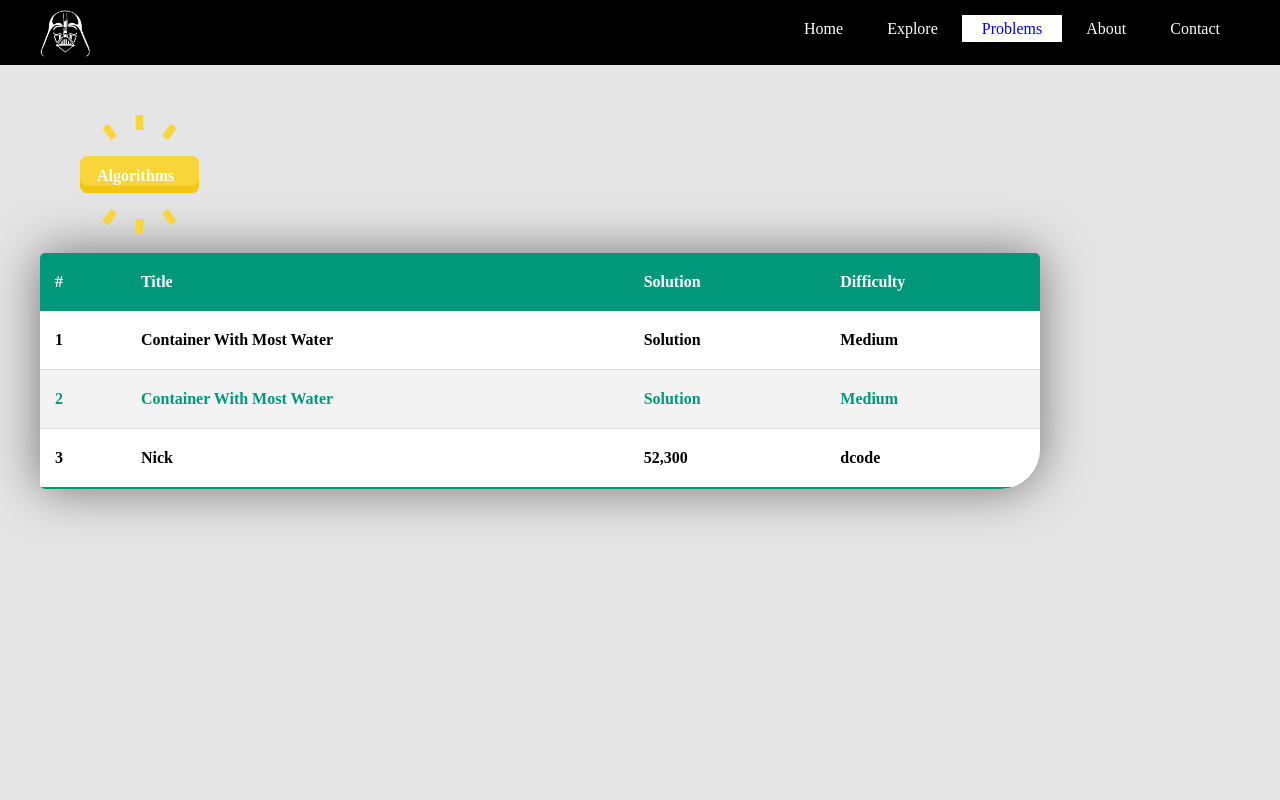
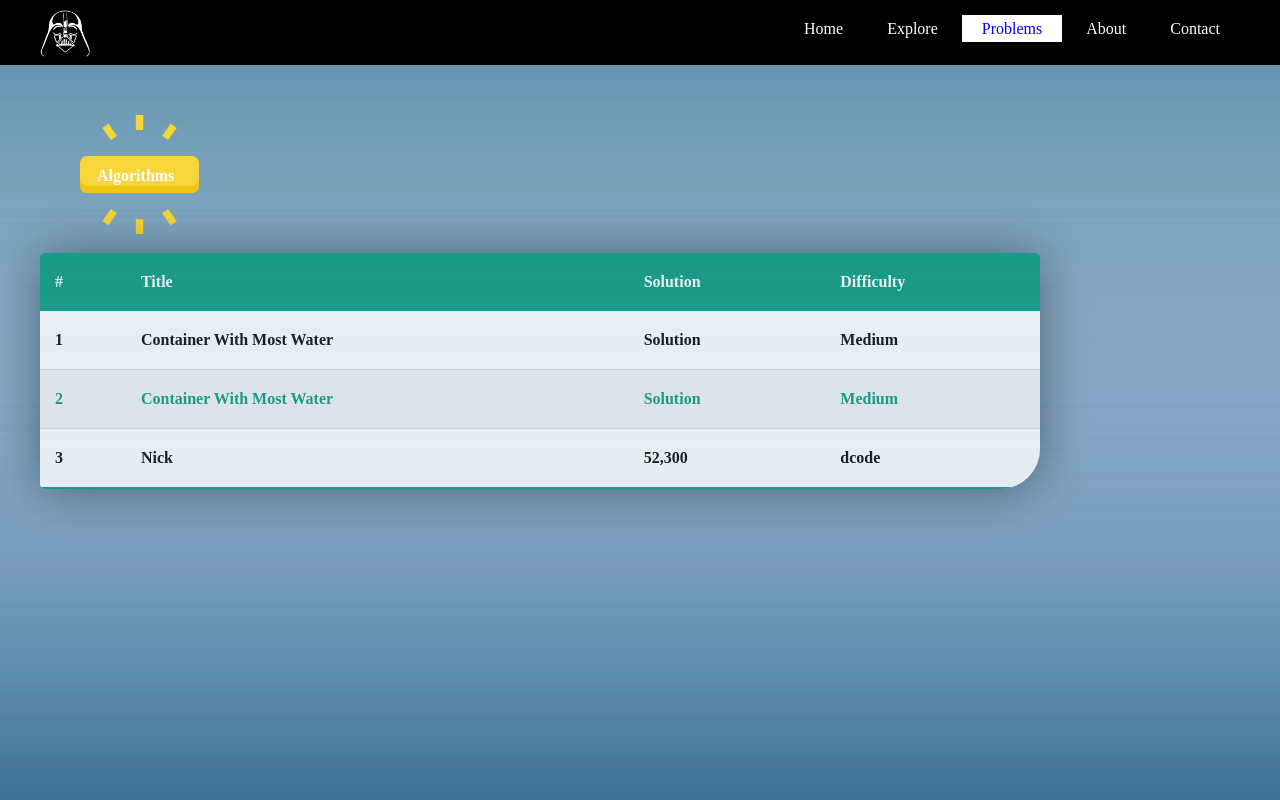
Before and after one commit to SaketCodeScribe/DarthCoder, a PHP site: page /problems.html in a window 1280 px wide. Run offline with PHP 8.4, Linux system fonts and the light colour scheme; some libraries are stand-ins or nearby versions.

Commit message:
Update problems.css

```diff
--- a/css/problems.css
+++ b/css/problems.css
@@ -5,7 +5,7 @@
 }
 
 header{
-	background-image: linear-gradient(rgba(0,0,0,0.1), rgba(0,0,0,0.1));
+	background-image: url(../images/overall_logo.png);
 	position:absolute;
     width:100%;
     height:100%;
@@ -170,6 +170,7 @@ nav .main{
   border-radius: 5px 5px 40px 5px;
   overflow: hidden;
   box-shadow: 0 0 50px rgba(0, 0, 0, 0.5);
+  opacity: 0.8;
 }
 
 .content-table thead tr{
```
